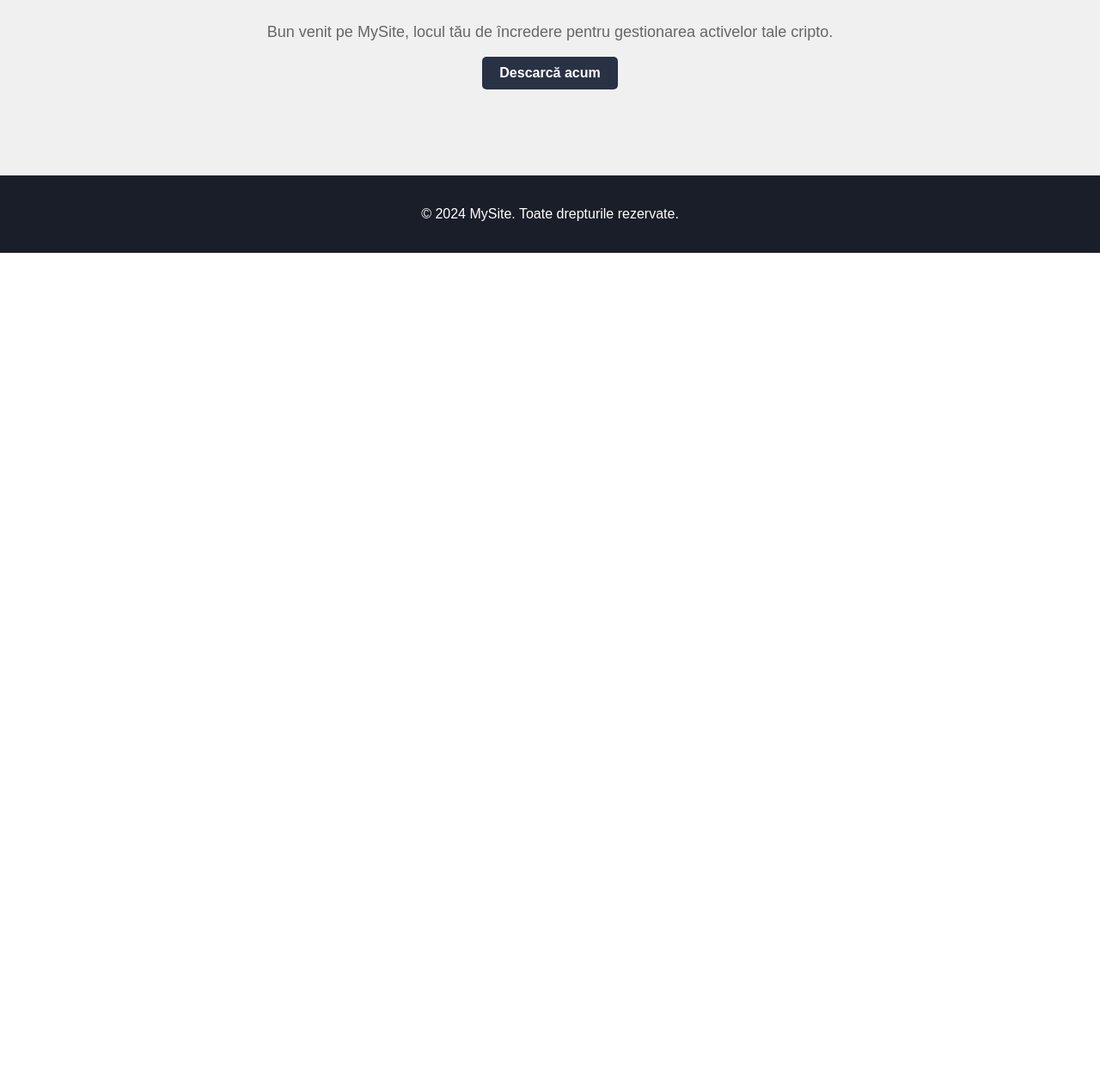
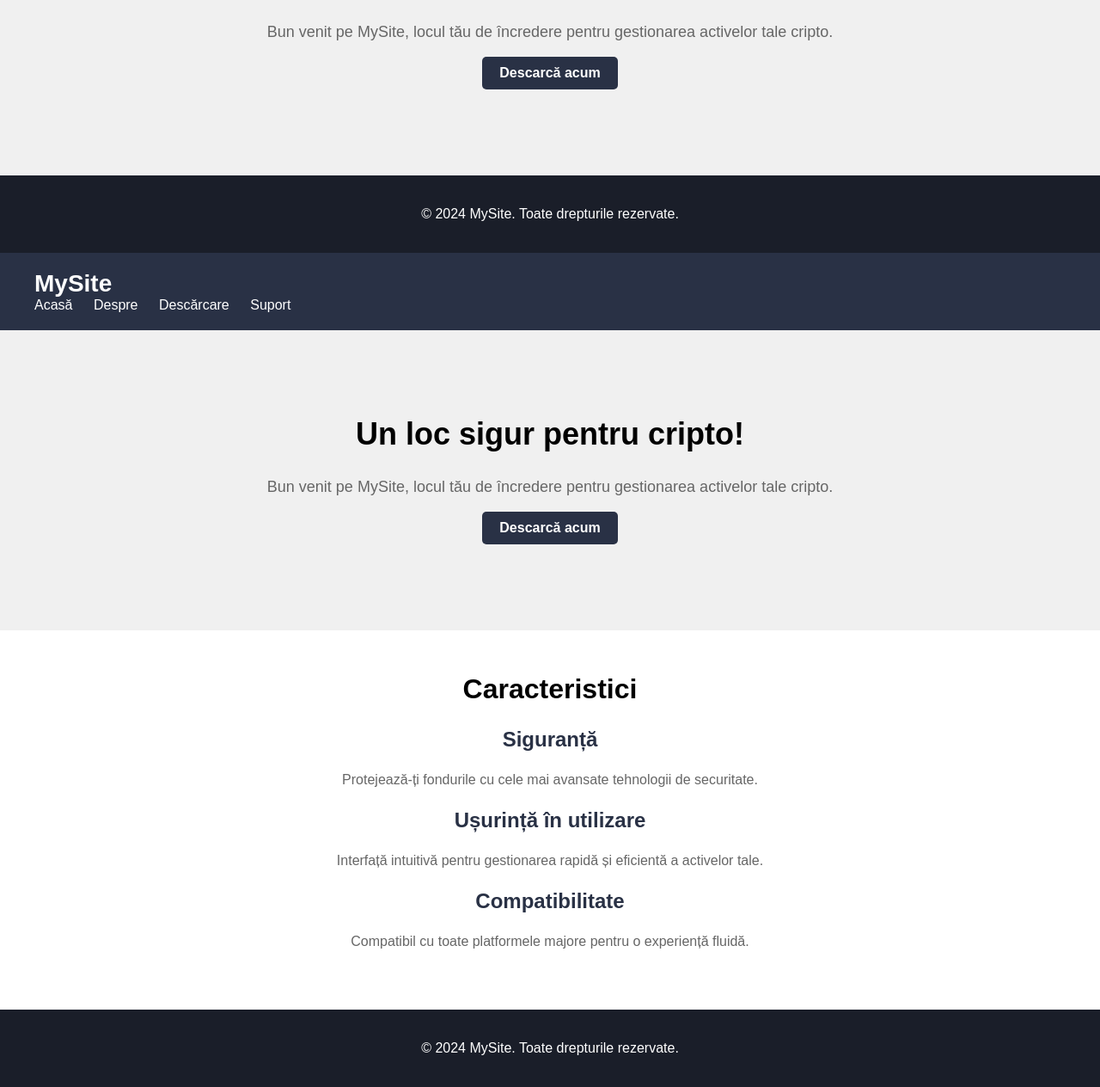
Before and after one commit to Akuma9923/MetaMask, a plain HTML site: page index.html in a window 1280 px wide. Shown: the part 764-2028 px from the top of the page at 86% size. Before the commit the page ends 1058 px from the top, so only its background shows below. Drawn offline with Linux system fonts and the light colour scheme.

Commit message:
git commit -m "Added features section and updated styles"

```diff
--- a/index.html
+++ b/index.html
@@ -70,3 +70,56 @@
     </footer>
 </body>
 </html>
+<!DOCTYPE html>
+<html lang="en">
+<head>
+    <meta charset="UTF-8">
+    <meta name="viewport" content="width=device-width, initial-scale=1.0">
+    <title>MySite</title>
+    <link rel="stylesheet" href="styles.css">
+</head>
+<body>
+    <header>
+        <div class="container">
+            <h1>MySite</h1>
+            <nav>
+                <ul>
+                    <li><a href="#">Acasă</a></li>
+                    <li><a href="#">Despre</a></li>
+                    <li><a href="#">Descărcare</a></li>
+                    <li><a href="#">Suport</a></li>
+                </ul>
+            </nav>
+        </div>
+    </header>
+    <section class="hero">
+        <div class="container">
+            <h2>Un loc sigur pentru cripto!</h2>
+            <p>Bun venit pe MySite, locul tău de încredere pentru gestionarea activelor tale cripto.</p>
+            <a href="#" class="btn">Descarcă acum</a>
+        </div>
+    </section>
+    <section class="features">
+        <div class="container">
+            <h2>Caracteristici</h2>
+            <div class="feature">
+                <h3>Siguranță</h3>
+                <p>Protejează-ți fondurile cu cele mai avansate tehnologii de securitate.</p>
+            </div>
+            <div class="feature">
+                <h3>Ușurință în utilizare</h3>
+                <p>Interfață intuitivă pentru gestionarea rapidă și eficientă a activelor tale.</p>
+            </div>
+            <div class="feature">
+                <h3>Compatibilitate</h3>
+                <p>Compatibil cu toate platformele majore pentru o experiență fluidă.</p>
+            </div>
+        </div>
+    </section>
+    <footer>
+        <div class="container">
+            <p>&copy; 2024 MySite. Toate drepturile rezervate.</p>
+        </div>
+    </footer>
+</body>
+</html>
--- a/styles.css
+++ b/styles.css
@@ -150,3 +150,104 @@ footer {
     padding: 20px 0;
     text-align: center;
 }
+body {
+    font-family: Arial, sans-serif;
+    margin: 0;
+    padding: 0;
+}
+
+.container {
+    max-width: 1200px;
+    margin: 0 auto;
+    padding: 0 20px;
+}
+
+header {
+    background-color: #293145;
+    color: #ffffff;
+    padding: 20px 0;
+}
+
+header h1 {
+    margin: 0;
+    font-size: 28px;
+}
+
+header nav ul {
+    list-style: none;
+    margin: 0;
+    padding: 0;
+}
+
+header nav ul li {
+    display: inline;
+    margin-right: 20px;
+}
+
+header nav ul li a {
+    color: #ffffff;
+    text-decoration: none;
+}
+
+.hero {
+    background-color: #f0f0f0;
+    padding: 100px 0;
+    text-align: center;
+}
+
+.hero h2 {
+    margin-top: 0;
+    font-size: 36px;
+}
+
+.hero p {
+    font-size: 18px;
+    color: #666666;
+}
+
+.btn {
+    display: inline-block;
+    background-color: #293145;
+    color: #ffffff;
+    padding: 10px 20px;
+    text-decoration: none;
+    border-radius: 5px;
+    font-weight: bold;
+    transition: background-color 0.3s;
+}
+
+.btn:hover {
+    background-color: #1a1e29;
+}
+
+.features {
+    background-color: #ffffff;
+    padding: 50px 0;
+    text-align: center;
+}
+
+.features h2 {
+    margin-top: 0;
+    font-size: 32px;
+}
+
+.feature {
+    margin: 20px 0;
+}
+
+.feature h3 {
+    font-size: 24px;
+    color: #293145;
+}
+
+.feature p {
+    font-size: 16px;
+    color: #666666;
+}
+
+footer {
+    background-color: #1a1e29;
+    color: #ffffff;
+    padding: 20px 0;
+    text-align: center;
+}
```
